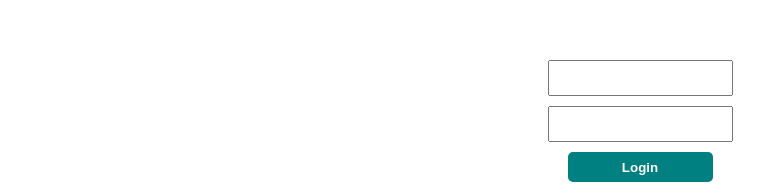
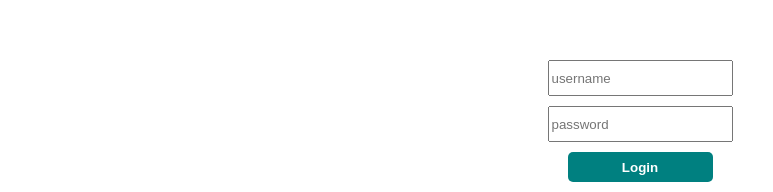
Before and after one commit to ValeSer/TDD-React-List, a React (Create React App) app in the folder tdd-react-list/: page / in a window 1280 px wide. Shown: the part 279-471 px from the top of the page, without its empty margins (0-773 px from the left). Built offline with nearby package versions, Linux system fonts and the light colour scheme.

Commit message:
test passing after adding the placeholder for username and password

```diff
--- a/tdd-react-list/src/components/Login.jsx
+++ b/tdd-react-list/src/components/Login.jsx
@@ -2,8 +2,8 @@
   return (
     <div className="container">
       <form>
-        <input type="text"/>
-        <input type="password"/>
+        <input type="text" placeholder="username"/>
+        <input type="password" placeholder="password"/>
         <button>Login </button>
       </form>
     </div>
```
